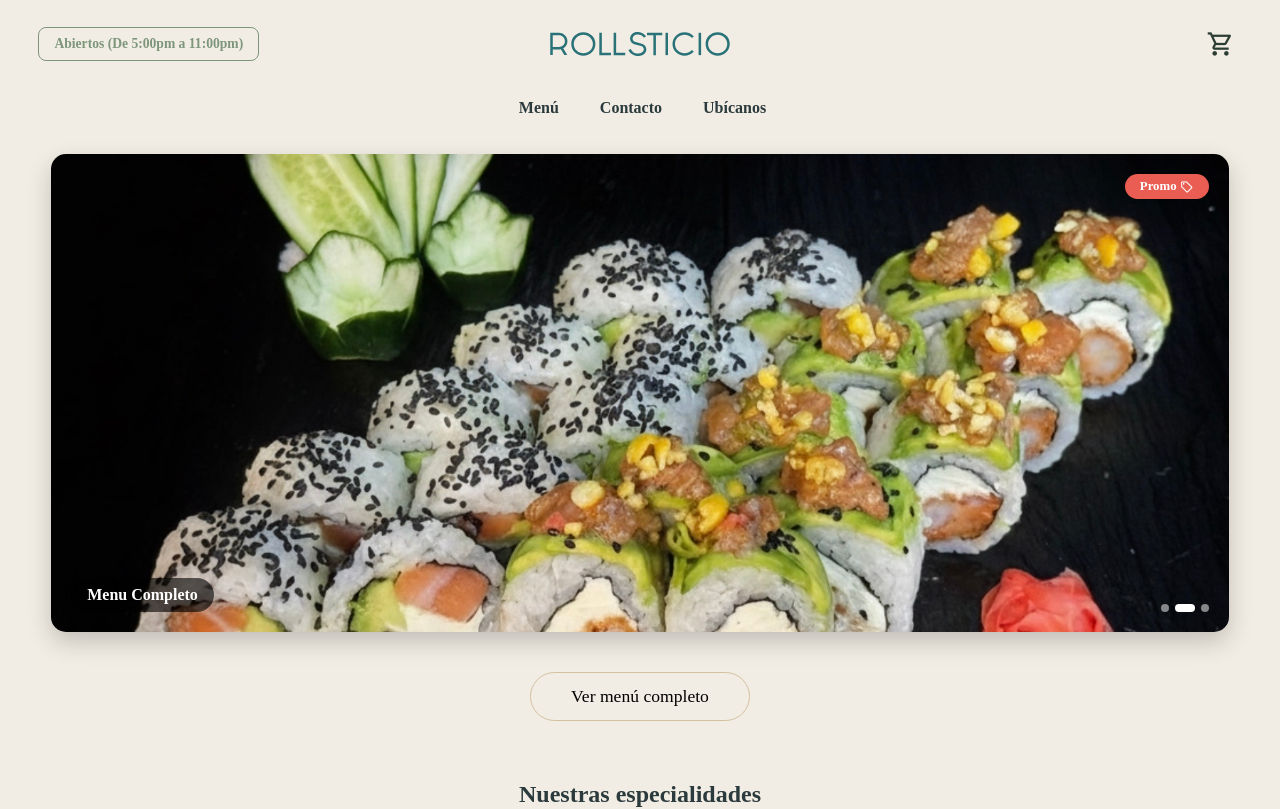
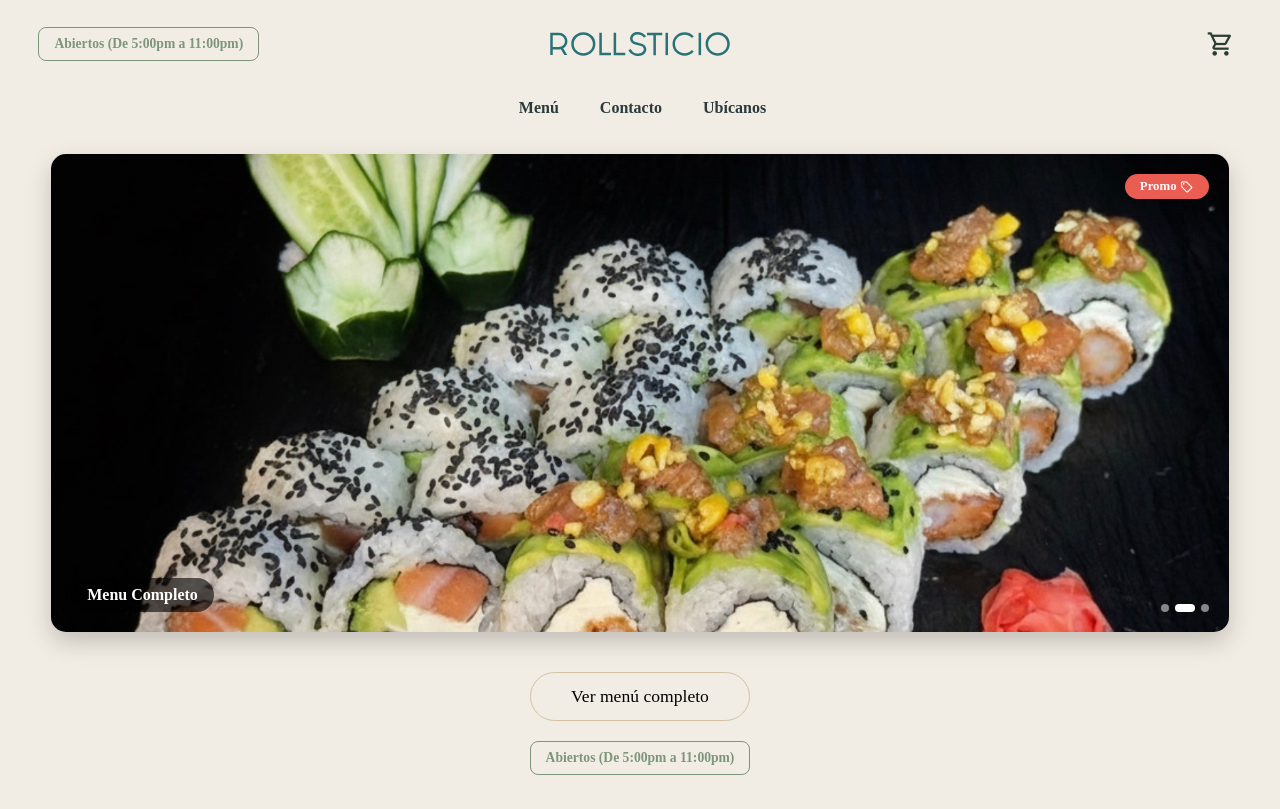
Before and after one commit to Grisalesj7/negociorollsticio, a React (Vite) app: page / in a window 1280 px wide. Shown: the top 809 px of the page. Built offline with nearby package versions, Linux system fonts and the light colour scheme.

Commit message:
Cambio en el nav3

```diff
--- a/src/components/LandingPage.jsx
+++ b/src/components/LandingPage.jsx
@@ -1028,6 +1028,10 @@ const LandingPage = ({ cart, setCart }) => {
           {showMenu ? "Volver al inicio" : "Ver menú completo"}
         </button>
 
+        <div className="status-box">
+      {isShopOpen ? "Abiertos (De 5:00pm a 11:00pm)" : "Cerrados (Abrimos a las 5:00pm)"}
+    </div>
+
         {showMenu && (
           <div style={{ width: '100%', display: 'flex', flexDirection: 'column', alignItems: 'center' }}>
             <h2 style={{ textAlign: 'center', margin: '20px 0', padding: '0 10px', fontSize: '1.4rem' }}>Menú Completo (Página {currentPage} de {totalPages})</h2>
```
